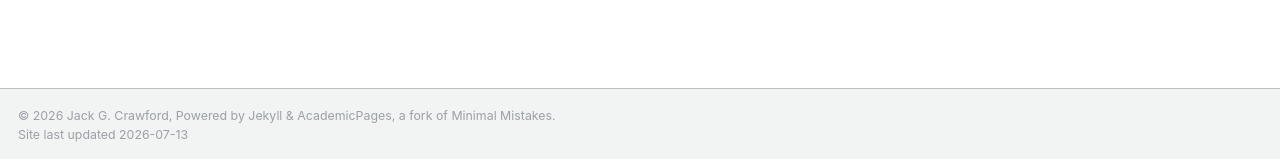
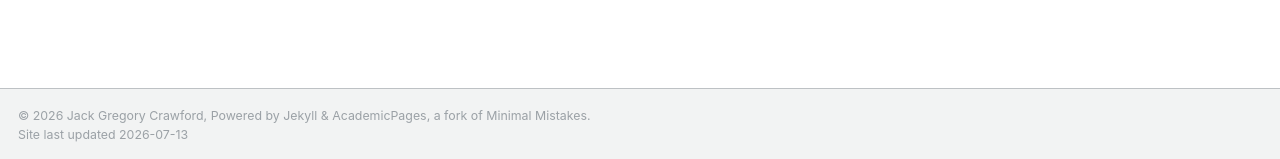
Before and after one commit to jackgcrawford/jackcrawford, a Jekyll site: the page built from _pages/about.md, in a window 1280 px wide and 1134 px high. Shown: the part 972-1131 px from the top of the window. Built offline with Jekyll 4.4.1, drawn with Linux system fonts in a browser that asks for light colours; some web fonts are replaced.

Commit message:
Update _config.yml

```diff
--- a/_config.yml
+++ b/_config.yml
@@ -10,7 +10,7 @@
 locale                   : "en-US"
 title                    : "Jack G. Crawford"
 title_separator          : "-"
-name                     : &name "Jack G. Crawford"
+name                     : &name "Jack Gregory Crawford"
 description              : &description "Economics PhD at Kyoto University"
 url                      : https://jackcrawford.net # the base hostname & protocol for your site e.g. "https://mmistakes.github.io"
 baseurl                  : "" # the subpath of your site, e.g. "/blog"
```
